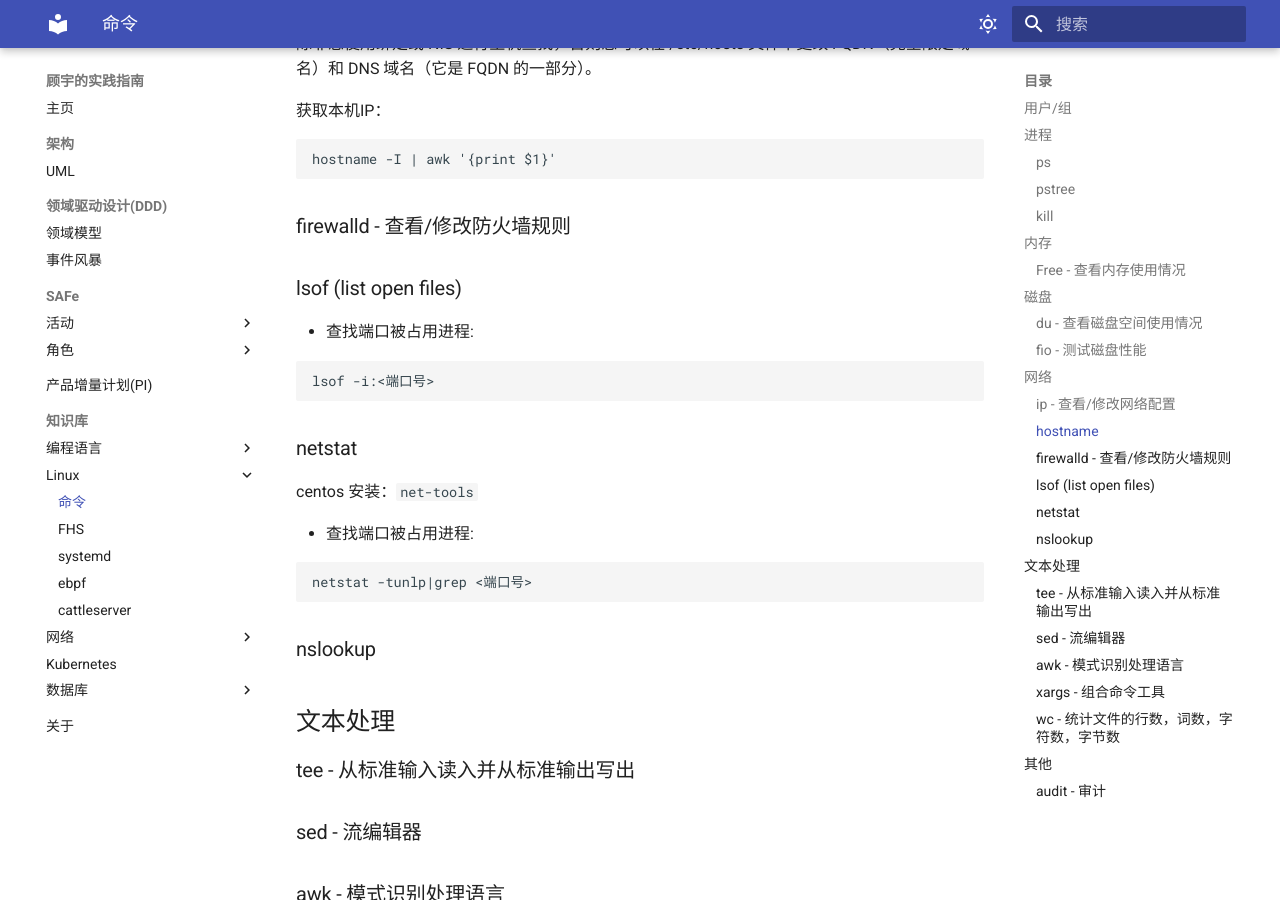
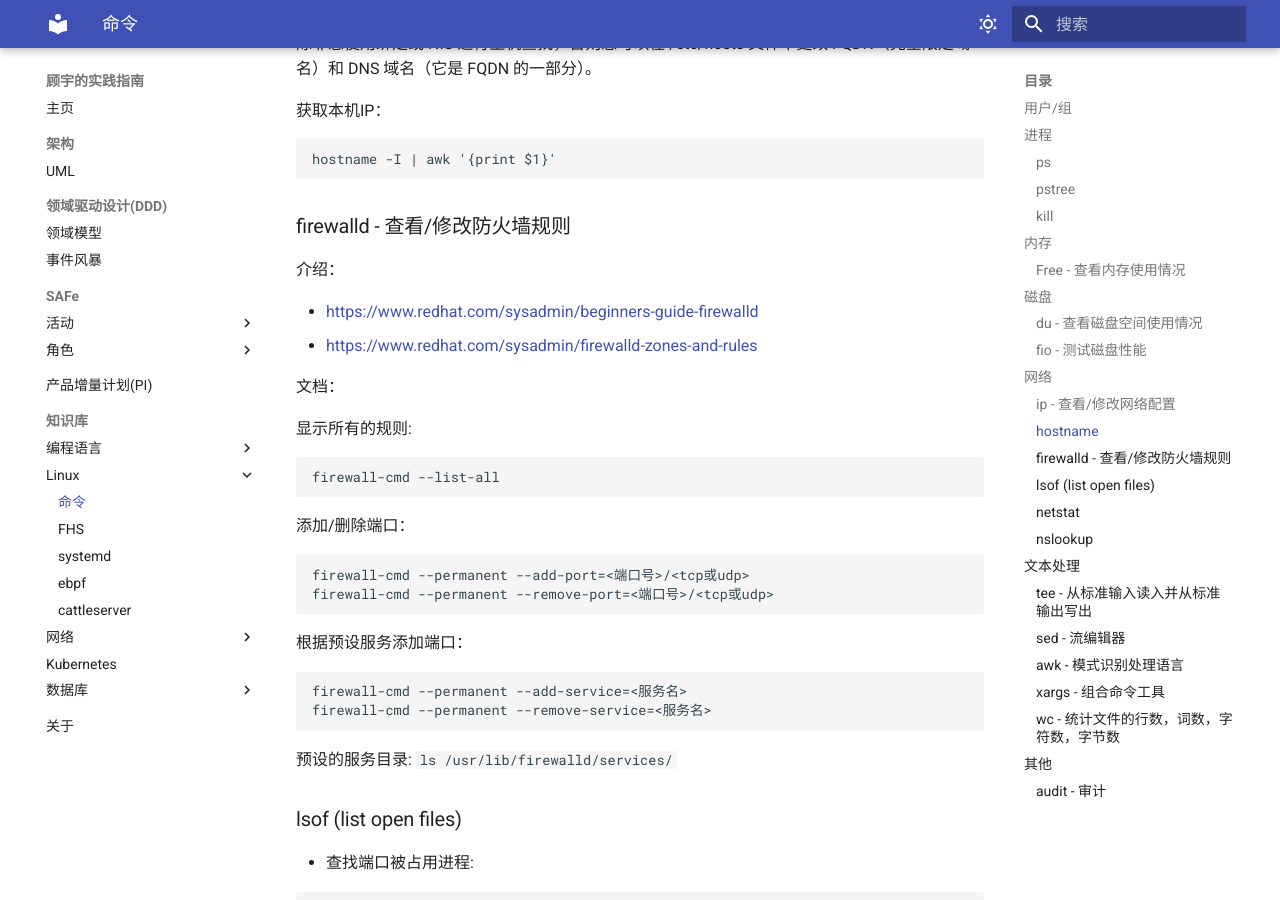
Before and after one commit to wizardbyron/guides, an MkDocs documentation site: the page built from docs/linux/command.md, in a window 1280 px wide and 900 px high, scrolled down 1436 px. Built offline with MkDocs 1.6.1 and Material for MkDocs 9.7.7, drawn with Linux system fonts in a browser that asks for light colours.

Commit message:
Add firewall-cmd

````diff
--- a/docs/linux/command.md
+++ b/docs/linux/command.md
@@ -58,6 +58,35 @@ hostname -I | awk '{print $1}'
 
 ### firewalld - 查看/修改防火墙规则
 
+介绍：
+
+- <https://www.redhat.com/sysadmin/beginners-guide-firewalld>
+- <https://www.redhat.com/sysadmin/firewalld-zones-and-rules>
+
+文档：
+
+显示所有的规则:
+
+```shell
+firewall-cmd --list-all
+```
+
+添加/删除端口：
+
+```shell
+firewall-cmd --permanent --add-port=<端口号>/<tcp或udp>
+firewall-cmd --permanent --remove-port=<端口号>/<tcp或udp>
+```
+
+根据预设服务添加端口：
+
+```shell
+firewall-cmd --permanent --add-service=<服务名>
+firewall-cmd --permanent --remove-service=<服务名>
+```
+
+预设的服务目录: `ls /usr/lib/firewalld/services/`
+
 ### lsof (list open files)
 
 - 查找端口被占用进程:
````
